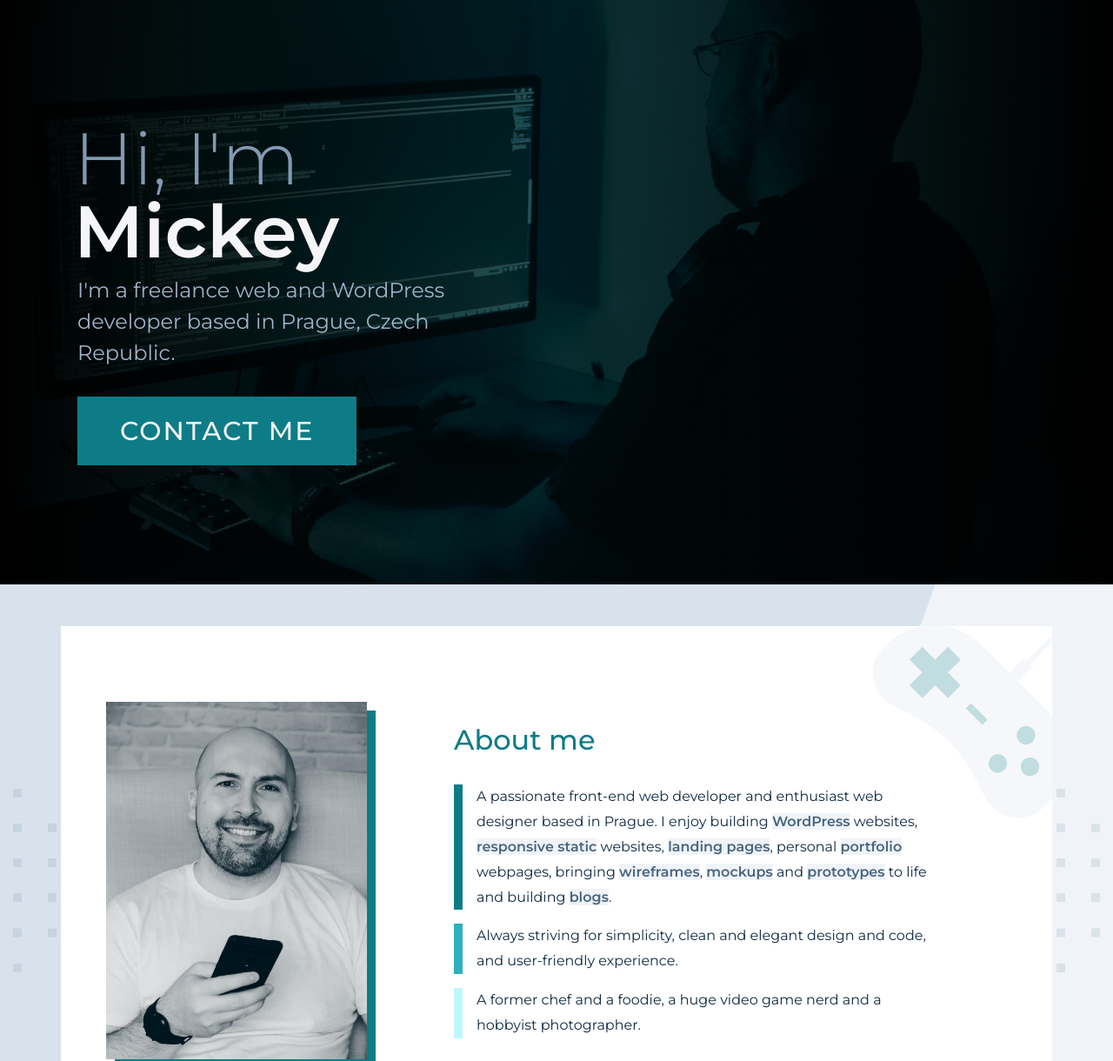
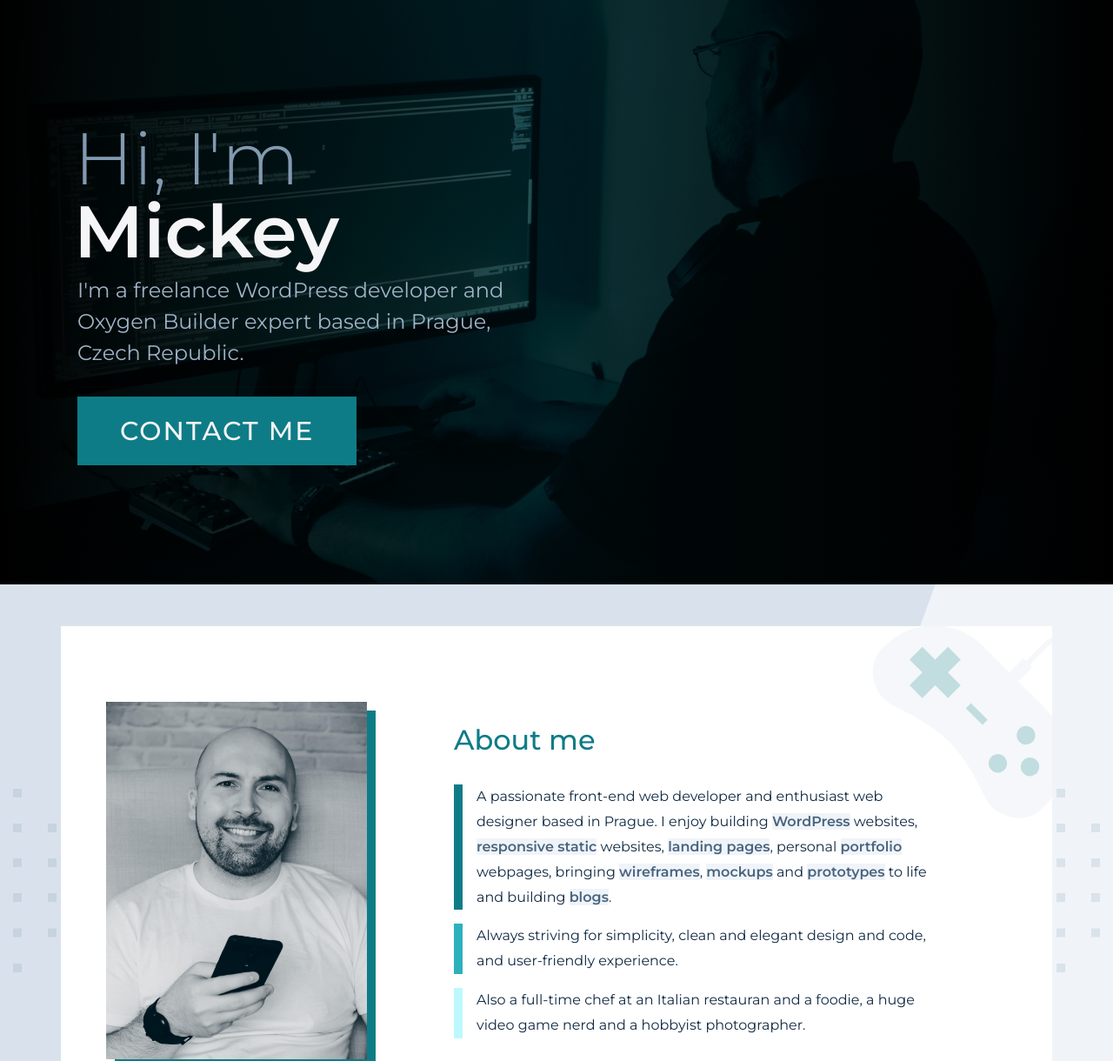
Before and after one commit to Daidelos/Portfolio---Miroslav-Stojcic, a website: page index.html in a window 1280 px wide. Shown: the part 88-1308 px from the top of the page at 87% size. Drawn offline with nearby package versions, Linux system fonts and the light colour scheme.

Commit message:
Updated info
Updated info

```diff
--- a/index.html
+++ b/index.html
@@ -17,6 +17,10 @@
   <title>Mickey | WordPress and Web Developer from Prague, Czech Republic | Oxygen Builder Expert</title>
   <meta name="description" content="Mickey (Miroslav Stojcic) | freelance services including building Wordpress websites, blogs, responsive static websites, landing pages, personal portfolio webpages, converting wireframes,
   mockups and prototypes to WordPress or HTML/CSS.">
+  <meta property="og:image" content="https://imgur.com/a/MNirVh2">
+  <meta property="og:image:type" content="image/png">
+  <meta property="og:image:width" content="1024">
+  <meta property="og:image:height" content="1024">
   <link rel="shortcut icon" href="/favicon.ico?" type="image/x-icon">
   <!-- Global site tag (gtag.js) - Google Analytics -->
   <script async src="https://www.googletagmanager.com/gtag/js?id=UA-183504019-1"></script>
@@ -80,7 +84,8 @@
             class=" greet-box__name">Mickey</span>
 
         </h1>
-        <p class="greet-box__desc d-block name-typing pl-1">I'm a freelance web and WordPress developer based in
+        <p class="greet-box__desc d-block name-typing pl-1">I'm a freelance WordPress developer and Oxygen Builder
+          expert based in
           Prague, Czech Republic.
         </p>
         <a href="#contactMe" role="button" class="btn btn-lg d-block btn-main mt-3 ml-1"
@@ -129,16 +134,19 @@
             <span class="bold">landing pages</span>,
             personal <span class="bold">portfolio</span> webpages, bringing <span class="bold">wireframes</span>, <span
               class="bold">mockups</span> and <span class="bold">prototypes</span> to life and building <span
-              class="bold">blogs</span>.</p>
+              class="bold">blogs</span>.
+          </p>
           <p class="about-me__text__p2 pl-3">Always striving for simplicity, clean and elegant design and code, and
             user-friendly experience.</p>
-          <p class="about-me__text__p3 pl-3">A former chef and a foodie, a huge video game nerd and a hobbyist
+          <p class="about-me__text__p3 pl-3">Also a full-time chef at an Italian restauran and a foodie, a huge video
+            game nerd and a hobbyist
             photographer.
           </p>
         </div>
         <img class="joystick" src="/img/joystick.svg" alt="Icon of joystick">
 
       </div>
+
     </section>
 
     <!-- Services -->
@@ -299,7 +307,7 @@
       </div>
     </div>
     <p class="footer__copyright text-center">Copyright &copy;
-      2020 by Miroslav Stojcic</p>
+      2021 by Miroslav Stojcic</p>
 
   </footer>
 
```
Also changed, not shown: img/hero-b-xl.jpg (added).
